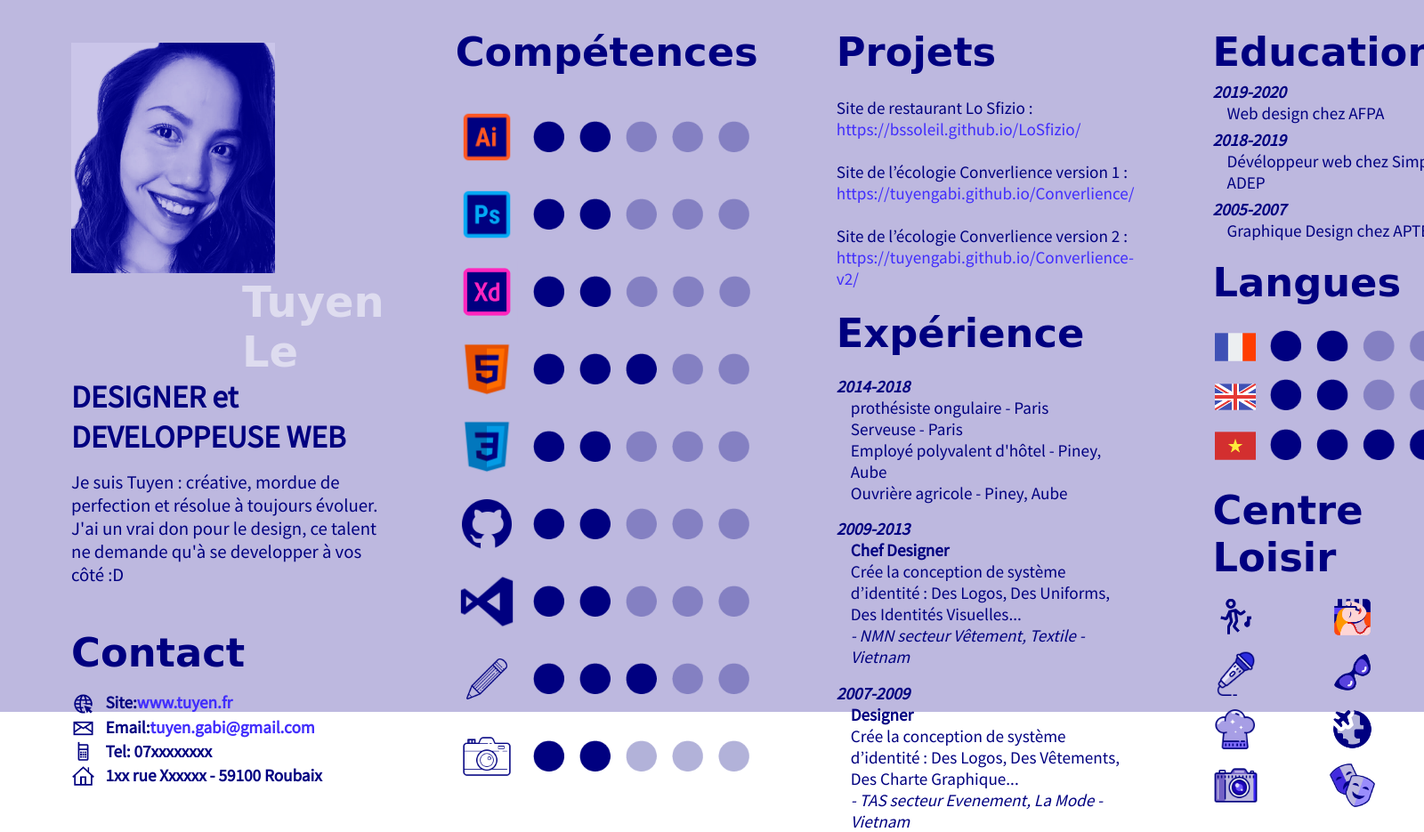
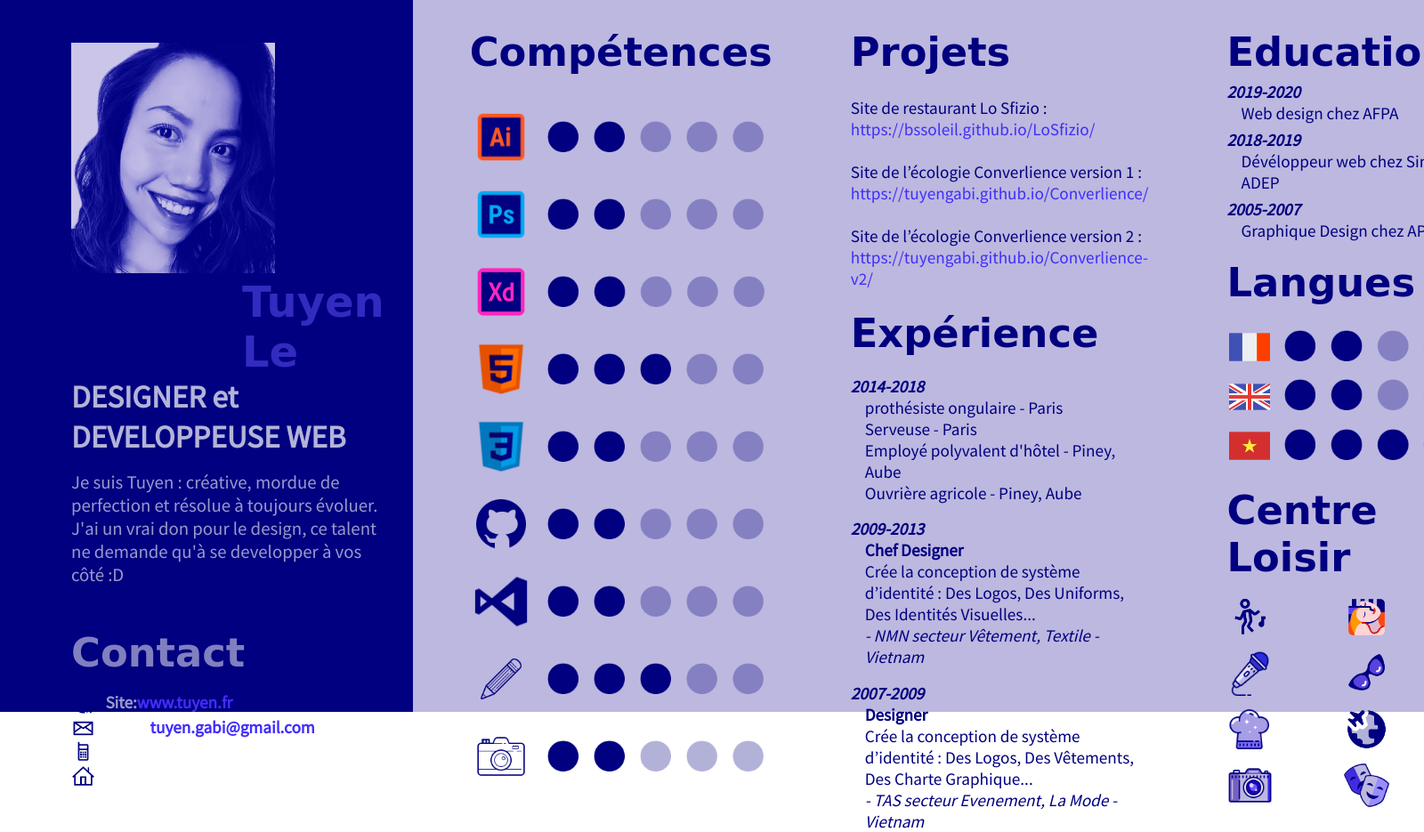
Before and after one commit to tuyengabi/my-CV, a PHP site: page / in a window 1600 px wide; the page is wider, and only the part inside the window is pictured. Shown: that part at 89% size. Run offline with PHP 8.4, Linux system fonts and the light colour scheme; some web fonts are replaced.

Commit message:
modify about section

```diff
--- a/index.css
+++ b/index.css
@@ -15,8 +15,9 @@
 /* SECTION ABOUT-ME */
 .about-me {
     width: 25%;
-    margin: 1% 0 0 3%;
-    padding: 2% 1% 2% 2%;
+    margin: 0 0 0 0;
+    padding: 3% 2% 2% 5%;
+    background-color: navy;
 }
 
     .my-photo {
@@ -26,17 +27,19 @@
     h2 {
         font-family: 'Yesteryear', cursive;
         font-size: 3rem;
-        color: rgba(255,255,255,0.5);
+        color: rgba(102, 85, 255, 0.5);
         margin-left: 12rem;
     }
 
     h1 {
         font-size: 2.2rem;
+        color: rgba(255,255,255,0.7);
     }
 
     .about {
         font-size: 1.3rem;
         padding: 1rem 0 0 0;
+        color: rgba(255,255,255,0.6);
     }
 
     .contact {
@@ -48,6 +51,10 @@
             font-size: 2.8rem;
         }
 
+        .contact-title {
+            color: rgba(255,255,255,0.5);
+        }
+
         ul {
             list-style-type: none;
             padding-top: 5%;
@@ -57,6 +64,7 @@
                 display: flex;
                 font-size: 1.2rem;
                 font-weight: bold;
+                color: rgba(255,255,255,0.6);
             }
 
                 .contact-icon {
--- a/index.html
+++ b/index.html
@@ -24,7 +24,7 @@
                 Je suis Tuyen : créative, mordue de perfection et résolue à toujours évoluer. J'ai un vrai don pour le design, ce talent ne demande qu'à se developper à vos côté :D
             </p>
             <p class="contact">
-                <h3>Contact</h3>
+                <h3 class="contact-title">Contact</h3>
                 <ul>
                     <li class="contact-item">
                         <img class="contact-icon" src="images/icon-www.png" alt="icon-www">
```
